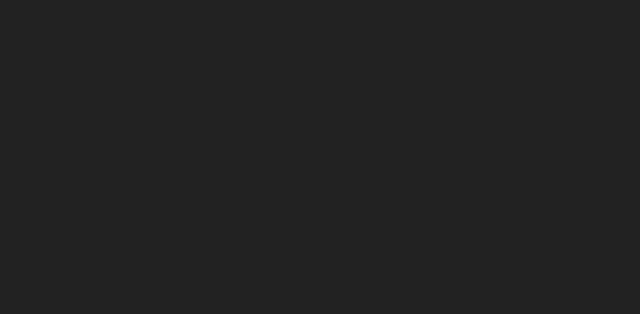
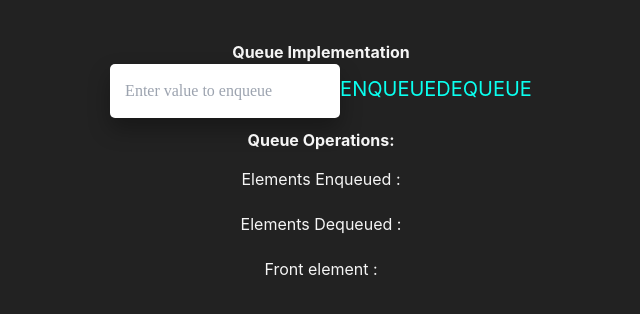
Before and after one commit to nijiyamaharjan/dsa-visualizer, a React (Create React App) app in the folder dsa-visualizer/: page /Queue in a window 1280 px wide. Shown: the top 314 px of the page, without its empty margins (319-959 px from the left). Built offline with nearby package versions, Linux system fonts and the light colour scheme.

Commit message:
added basic implementation of queue

```diff
--- a/dsa-visualizer/src/MainComponent.js
+++ b/dsa-visualizer/src/MainComponent.js
@@ -12,6 +12,7 @@ import Tree from './components/Tree';
 import Home from './components/Home';
 import LandingPage from './components/LandingPage';
 import Stack from './components/Data-Structures/Stack'
+import Queue from './components/Data-Structures/Queue'
 
 
 function MainComponent() {
@@ -29,6 +30,7 @@ function MainComponent() {
       <Route path='/GraphAlgorithm' element={<GraphAlgorithm />} />
       <Route path='/DataStructures' element={<DataStructures />} />
       <Route path='/Stack' element={<Stack />} />
+      <Route path='/Queue' element={<Queue />} />
     </Routes>
   );
 }
--- a/dsa-visualizer/src/components/Data-Structures/Queue.js
+++ b/dsa-visualizer/src/components/Data-Structures/Queue.js
@@ -0,0 +1,69 @@
+import React, { Component } from 'react';
+import './queue.css'; // Assuming you have a CSS file for queue styling
+
+class Queue extends Component {
+  constructor(props) {
+    super(props);
+    this.state = {
+      arr: [],
+      enqueuedItem: "",
+      dequeuedItem: ""
+    };
+  }
+
+  // Enqueue operation
+  enqueue = () => {
+    const value = document.getElementById("enqueue-item").value;
+    if (value) {
+      this.setState(prevState => ({
+        arr: [...prevState.arr, value],
+        enqueuedItem: value
+      }));
+      document.getElementById("enqueue-item").value = "";
+    } else {
+      alert("Input cannot be blank");
+    }
+  };
+
+  // Dequeue operation
+  dequeue = () => {
+    const { arr } = this.state;
+    if (arr.length > 0) {
+      const dequeuedItem = arr.shift(); // Update to directly shift and assign
+      this.setState({ arr: [...arr], dequeuedItem });
+    } else {
+      alert("Queue is empty, cannot dequeue.");
+    }
+  };
+
+  render() {
+    const { arr, enqueuedItem, dequeuedItem } = this.state;
+    const frontElement = arr.length > 0 ? arr[0] : "";
+
+    return (
+      <div className="wrapper">
+        <h2>Queue Implementation</h2>
+        <div id="item">
+          <input type="text" id="enqueue-item" placeholder="Enter value to enqueue" />
+          <button onClick={this.enqueue}>ENQUEUE</button>
+          <button onClick={this.dequeue}>DEQUEUE</button>
+        </div>
+
+        <div id="queue">
+          {arr.map((item, index) => (
+            <div key={index} className={`queue-item ${index === 0 ? "fade-in" : ""}`}>{item}</div>
+          ))}
+        </div>
+
+        <div id="item">
+          <h3>Queue Operations:</h3>
+          <p>Elements Enqueued : <span id="enqueued">{enqueuedItem}</span></p>
+          <p>Elements Dequeued : <span id="dequeued">{dequeuedItem}</span></p>
+          <p>Front element : <span id="front_element">{frontElement}</span></p>
+        </div>
+      </div>
+    );
+  }
+}
+
+export default Queue;
--- /dev/null
+++ b/dsa-visualizer/src/components/Data-Structures/queue.css
@@ -0,0 +1,42 @@
+/* queue.css */
+
+.wrapper {
+    text-align: center;
+    margin-top: 20px;
+  }
+
+  #item {
+    margin-bottom: 10px;
+  }
+
+  #queue {
+    display: flex;
+    justify-content: center;
+  }
+
+  .queue-item {
+    width: 50px;
+    height: 50px;
+    background-color: #ccc;
+    margin-right: 10px; /* Add some space between items */
+    display: flex;
+    justify-content: center;
+    align-items: center;
+  }
+
+  .fade-in {
+    animation: fadeIn 0.5s ease-in-out;
+  }
+
+  #enqueue-item {
+    color: black;
+  }
+
+  @keyframes fadeIn {
+    0% {
+      opacity: 0;
+    }
+    100% {
+      opacity: 1;
+    }
+  }
```
